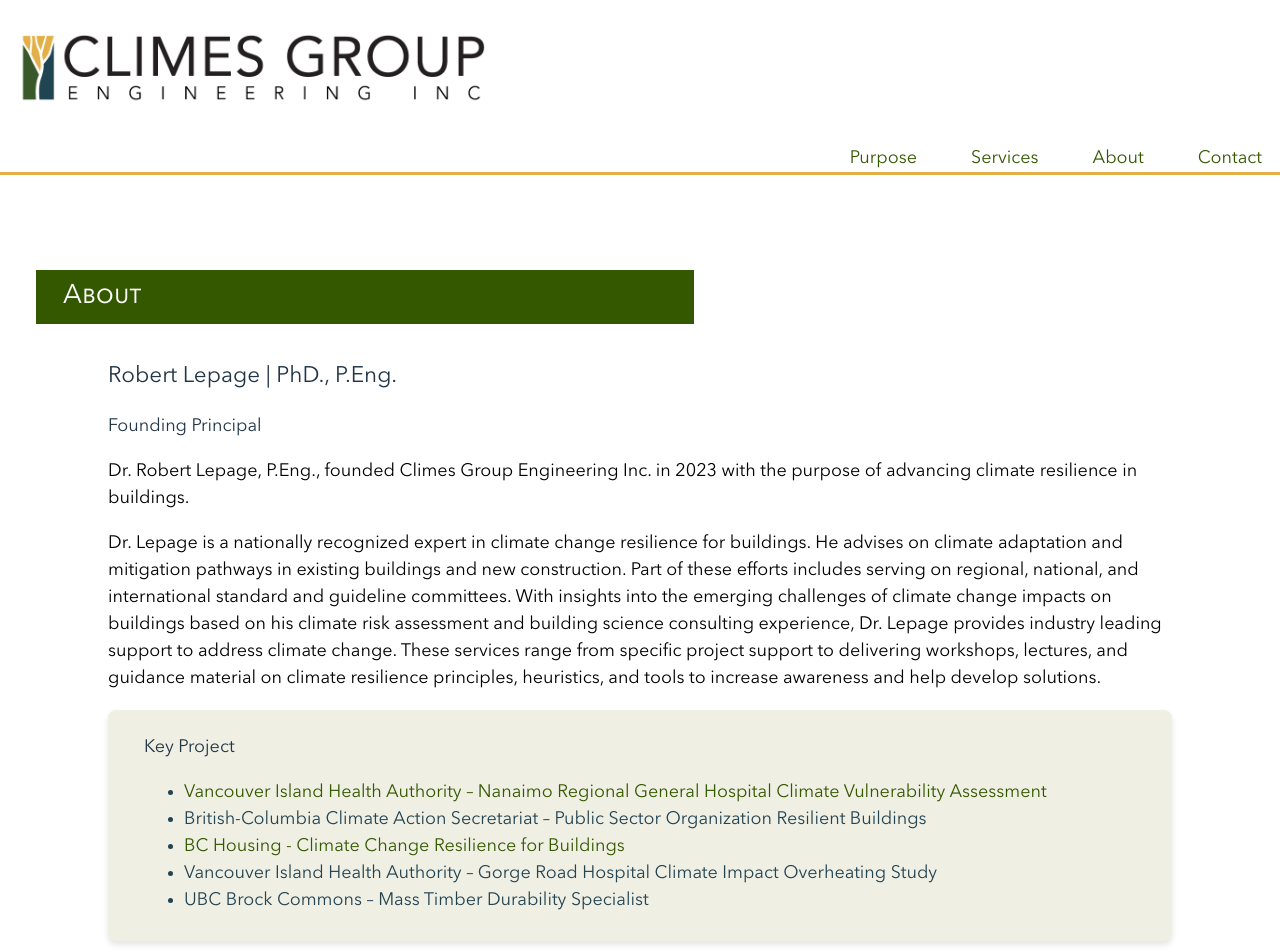
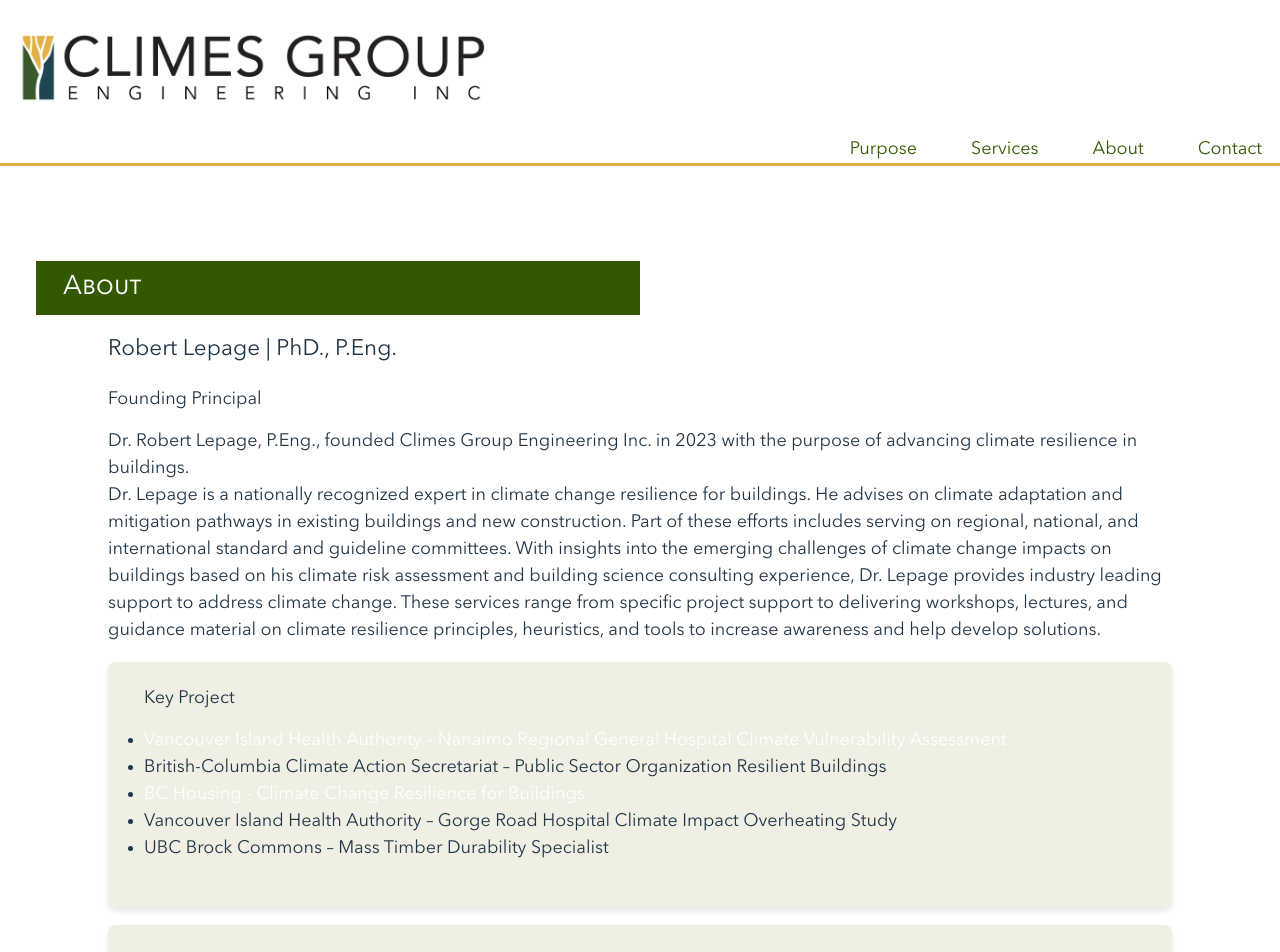
Before and after one commit to climes-group/climes-group-site, a React (Vite) app: page /about in a window 1280 px wide. Shown: the top 952 px of the page. Built offline with nearby package versions, Linux system fonts and the light colour scheme.

Commit message:
Work in progress - darkmode

```diff
--- a/package.json
+++ b/package.json
@@ -22,7 +22,8 @@
     "react-router-dom": "^6.14.2",
     "react-switch": "^7.0.0",
     "reactflow": "^11.8.2",
-    "styled-components": "^5.3.11"
+    "styled-components": "^5.3.11",
+    "tailwindcss": "^3.4.17"
   },
   "devDependencies": {
     "@types/react": "^18.2.15",
--- a/src/App.css
+++ b/src/App.css
@@ -1,6 +1,5 @@
 #root {
   text-align: center;
-  background-color: #fff;
   display: flex;
   flex-direction: column;
   min-height: 100vh;
--- a/src/components/Footer/index.jsx
+++ b/src/components/Footer/index.jsx
@@ -1,14 +1,12 @@
 import { Link } from "react-router-dom";
 import styled from "styled-components";
-import peoImgUrl from "../../assets/logo-peo-en.png";
 import climesUrl from "../../assets/logos/clime_tree_trans.png";
-import { THEME } from "../../utils";
 import ContactInfo from "./ContactInfo";
 
 const Root = styled.footer`
-  border-top: solid 3px ${THEME.ACCENT};
+  border-top: solid 3px var(--colour-accent);
   min-height: 200px;
-  background-color: ${THEME.BKG};
+  background-color: var(--colour-bkg-2);
   padding: 1.5rem;
   display: flex;
   justify-content: space-between;
@@ -20,33 +18,6 @@
   @media (max-width: 1024px) {
     flex-wrap: wrap;
   }
-`;
-
-const PeoLogoContainer = styled.div`
-  img {
-    width: 250px;
-  }
-
-  @media (max-width: 1024px) {
-    width: 100%;
-    display: flex;
-    justify-content: space-between;
-    padding: 1em;
-    border-bottom: 1px solid #224352;
-    align-items: center;
-  }
-
-  @media (max-width: 767px) {
-    flex-wrap: wrap;
-    justify-content: space-around;
-  }
-`;
-
-const Auth = styled.div`
-  max-width: 300px;
-  margin: 2rem;
-  font-size: 0.8rem;
-  text-align: left;
 `;
 
 const ClimesLogo = styled.div`
@@ -69,18 +40,6 @@
   }
 `;
 
-const PeoLogoPortion = (
-  <PeoLogoContainer>
-    <a href="https://www.peo.on.ca/">
-      <img src={peoImgUrl} alt="PEO Logo Image" />
-    </a>
-    <Auth>
-      Authorized by the Association of Professional Engineers of Ontario to
-      offer professional engineering services.
-    </Auth>
-  </PeoLogoContainer>
-);
-
 const Footer = () => {
   return (
     <Root>
--- a/src/components/Header/index.jsx
+++ b/src/components/Header/index.jsx
@@ -1,7 +1,7 @@
 import { Link } from "react-router-dom";
 import styled from "styled-components";
+import climesBannerUrl from "../../assets/logos/climes_group_engineering_high.jpg";
 import climesTreeTransUrl from "../../assets/logos/climes_logo_trim.png"; //Shortened logo
-import climesBannerUrl from "../../assets/logos/climes_group_engineering_high.jpg";
 import { PAGES, THEME } from "../../utils";
 import MobileNav from "./MobileNav";
 
@@ -9,6 +9,7 @@
   position: relative;
   border-bottom: solid 3px ${THEME.ACCENT};
   margin-bottom: 1em;
+  background-color: var(--colour-bkg);
 `;
 
 const DesktopHeader = styled.div`
@@ -76,7 +77,7 @@
 
   a {
     text-decoration: none;
-    color: ${THEME.PRIMARY};
+    color: var(--colour-link);
   }
 `;
 
--- a/src/components/content/Block.jsx
+++ b/src/components/content/Block.jsx
@@ -1,15 +1,14 @@
 import styled from "styled-components";
-import { THEME } from "../../utils";
 
 const Root = styled.div`
   display: block;
-  background-color: ${THEME.BKG};
+  background-color: var(--colour-bkg-2);
   padding: 0.5em 2em;
   margin: 1em 0em;
   height: ${(props) => props?.height || "auto"};
   width: ${(props) => props?.width || "auto"};
   border-radius: 8px; /*Optional:Rounded*/
-  box-shadow: 0 4px 6px rgba(0,0,0,0.1); /*Static shadow effect */
+  box-shadow: 0 4px 6px rgba(0, 0, 0, 0.1); /*Static shadow effect */
 
   h2 {
     text-align: left;
@@ -17,8 +16,8 @@
 
   p {
     text-align: left;
-    color: ${THEME.SECACCENT};
     margin-left: 0em;
+    margin-bottom: 2rem;
   }
 `;
 
--- a/src/components/content/Quote.jsx
+++ b/src/components/content/Quote.jsx
@@ -9,6 +9,7 @@
       : "calc(1em / 4) solid ${THEME.PRIMARY}"};
   font-size: ${(props) => props.fontSize || "2em"};
   font-weight: 700;
+  padding: 2rem 0;
   @supports (hanging-punctuation: first) {
     & {
       text-indent: 0;
--- a/src/index.css
+++ b/src/index.css
@@ -1,3 +1,7 @@
+@tailwind base;
+@tailwind components;
+@tailwind utilities;
+
 @font-face {
   font-family: "AvenirLtNextPro";
   src: url("assets/fonts/avenirLtPro.otf") format("opentype");
@@ -12,6 +16,18 @@
 @font-face {
   font-family: "AvenirLtProItalic";
   src: url("assets/fonts/avenirLtProItalic.otf") format("opentype");
+}
+.light {
+  --colour-bkg: #fff;
+  --colour-header-bkg: #345800;
+  --colour-text: #000;
+  --colour-accent: #e2b046;
+}
+.dark {
+  --colour-bkg: #121212;
+  --colour-header-bkg: #1a1a1a;
+  --colour-text: #fff;
+  --colour-accent: #90291b;
 }
 
 :root {
@@ -33,7 +49,7 @@
 
 a {
   font-weight: 500;
-  color: rgb(52, 88, 0);
+  color: #fff;
   text-decoration: inherit;
 }
 a:hover {
@@ -47,7 +63,7 @@
 h1 {
   font-size: 3.2em;
   line-height: 1.1;
-  align-content:center;
+  align-content: center;
 }
 
 h2 {
@@ -58,26 +74,27 @@
   margin-inline-start: 0px;
   margin-inline-end: 0px;
   font-weight: bold;
-  text-align:left;
+  text-align: left;
 }
 
 h3 {
   display: block;
-  font-size: 1.0em;
+  font-size: 1em;
   margin-block-start: 0.83em;
   margin-block-end: 0.83em;
   margin-inline-start: 0px;
   margin-inline-end: 0px;
-  text-align:left;
+  text-align: left;
 }
 
-ul,li {
+ul,
+li {
   list-style-type: disc; /* Specify the bullet point style you prefer */
   text-align: left; /* Left-align the text */
   font-size: inherit; /* Inherit font size from the global paragraph text */
   line-height: inherit; /* Inherit line height from the global paragraph text */
   color: inherit; /* Inherit text color from the global paragraph text */
-  font-family:   "AvenirLtNextPro", Helvetica, Arial, sans-serif;
+  font-family: "AvenirLtNextPro", Helvetica, Arial, sans-serif;
 }
 
 button {
@@ -113,7 +130,6 @@
 }
 
 p {
-  color: black;
   text-align: left;
   font-family: "AvenirLtNextPro", Helvetica, Arial, sans-serif;
 
@@ -121,3 +137,27 @@
     margin-left: 2em;
   }
 }
+
+@media (prefers-color-scheme: light) {
+  :root {
+    --colour-bkg: #fff;
+    --colour-bkg-2: #f0efe3;
+    --colour-header-bkg: #345800;
+    --colour-text: #000;
+    --colour-link: #345800;
+    --colour-accent: #e2b046;
+    background-color: var(--colour-bkg);
+  }
+}
+
+@media (prefers-color-scheme: dark) {
+  :root {
+    --colour-bkg: #282828;
+    --colour-bkg-2: #575757;
+    --colour-header-bkg: #1a1a1a;
+    --colour-text: #fff;
+    --colour-accent: #e2b046;
+    color: var(--colour-text);
+    background-color: var(--colour-bkg);
+  }
+}
--- a/src/main.jsx
+++ b/src/main.jsx
@@ -9,7 +9,7 @@
 import Contact from "./pages/Contact.jsx";
 import Home from "./pages/Home.jsx";
 import Purpose from "./pages/Purpose.jsx";
-import Sample from "./pages/Sample.jsx";
+import Sample from "./pages/Sample2.jsx";
 import Services from "./pages/Services.jsx";
 
 const router = createBrowserRouter([
--- a/src/pages/Sample.jsx
+++ /dev/null
@@ -1,44 +0,0 @@
-import peoImgUrl from "../assets/logo-peo-en.png";
-import Flow from "../components/Flow";
-import Block from "../components/content/Block";
-import Figure from "../components/content/Figure";
-import Row from "../components/content/Row";
-
-function Sample() {
-  return (
-    <>
-      <h2>Heading level 2 - Sample content</h2>
-      <Block>
-        <h3>Heading level 3 - Sample figures</h3>
-        <Row>
-          <Figure src={peoImgUrl} label="Fig. 1. Example figure" />
-          <p>
-            Lorem ipsum dolor sit amet, consectetur adipiscing elit. Aliquam
-            sodales, augue faucibus feugiat dapibus, massa lacus aliquam nulla,
-            at viverra nisi ex at tortor. Nam placerat laoreet orci sed egestas.
-            Curabitur in mauris finibus magna euismod volutpat sed a justo.
-            Aenean ullamcorper libero id enim tincidunt ornare. Aen
-          </p>
-        </Row>
-      </Block>
-      <Block>
-        <h3>Heading level 3 - Test content</h3>
-        <Row>
-          <Figure src={peoImgUrl} label="Fig. 1. Example figure" />
-          <p>
-            Lorem ipsum dolor sit amet, consectetur adipiscing elit. Aliquam
-            sodales, augue faucibus feugiat dapibus, massa lacus aliquam nulla,
-            at viverra nisi ex at tortor. Nam placerat laoreet orci sed egestas.
-            Curabitur in mauris finibus magna euismod volutpat sed a justo.
-            Aenean ullamcorper libero id enim tincidunt ornare. Aen
-          </p>
-        </Row>
-      </Block>
-      <Block height="750px">
-        <Flow />
-      </Block>
-    </>
-  );
-}
-
-export default Sample;
--- /dev/null
+++ b/src/pages/Sample2.jsx
@@ -0,0 +1,44 @@
+import peoImgUrl from "../assets/logo-peo-en.png";
+import Flow from "../components/Flow";
+import Block from "../components/content/Block";
+import Figure from "../components/content/Figure";
+import Row from "../components/content/Row";
+
+function Sample() {
+  return (
+    <>
+      <h2>Heading level 2 - Sample content</h2>
+      <Block>
+        <h3>Heading level 3 - Sample figures</h3>
+        <Row>
+          <Figure src={peoImgUrl} label="Fig. 1. Example figure" />
+          <p>
+            Lorem ipsum dolor sit amet, consectetur adipiscing elit. Aliquam
+            sodales, augue faucibus feugiat dapibus, massa lacus aliquam nulla,
+            at viverra nisi ex at tortor. Nam placerat laoreet orci sed egestas.
+            Curabitur in mauris finibus magna euismod volutpat sed a justo.
+            Aenean ullamcorper libero id enim tincidunt ornare. Aen
+          </p>
+        </Row>
+      </Block>
+      <Block>
+        <h3>Heading level 3 - Test content</h3>
+        <Row>
+          <Figure src={peoImgUrl} label="Fig. 1. Example figure" />
+          <p>
+            Lorem ipsum dolor sit amet, consectetur adipiscing elit. Aliquam
+            sodales, augue faucibus feugiat dapibus, massa lacus aliquam nulla,
+            at viverra nisi ex at tortor. Nam placerat laoreet orci sed egestas.
+            Curabitur in mauris finibus magna euismod volutpat sed a justo.
+            Aenean ullamcorper libero id enim tincidunt ornare. Aen
+          </p>
+        </Row>
+      </Block>
+      <Block height="750px">
+        <Flow />
+      </Block>
+    </>
+  );
+}
+
+export default Sample;
--- a/src/utils.js
+++ b/src/utils.js
@@ -2,7 +2,7 @@
   ACCENT: "#E2B046",
   PRIMARY: "#345800",
   BKG: "#F0EFE3",
-  SECACCENT: "#224352"
+  SECACCENT: "#224352",
 };
 
 export const PAGES = [
--- /dev/null
+++ b/tailwind.config.js
@@ -0,0 +1,10 @@
+/** @type {import('tailwindcss').Config} */
+export default {
+  content: [],
+  theme: {
+    extend: {
+      color: {},
+    },
+  },
+  plugins: [],
+};
```
Also changed, not shown: 1 other file (tests, documents, lock files or other folders).
